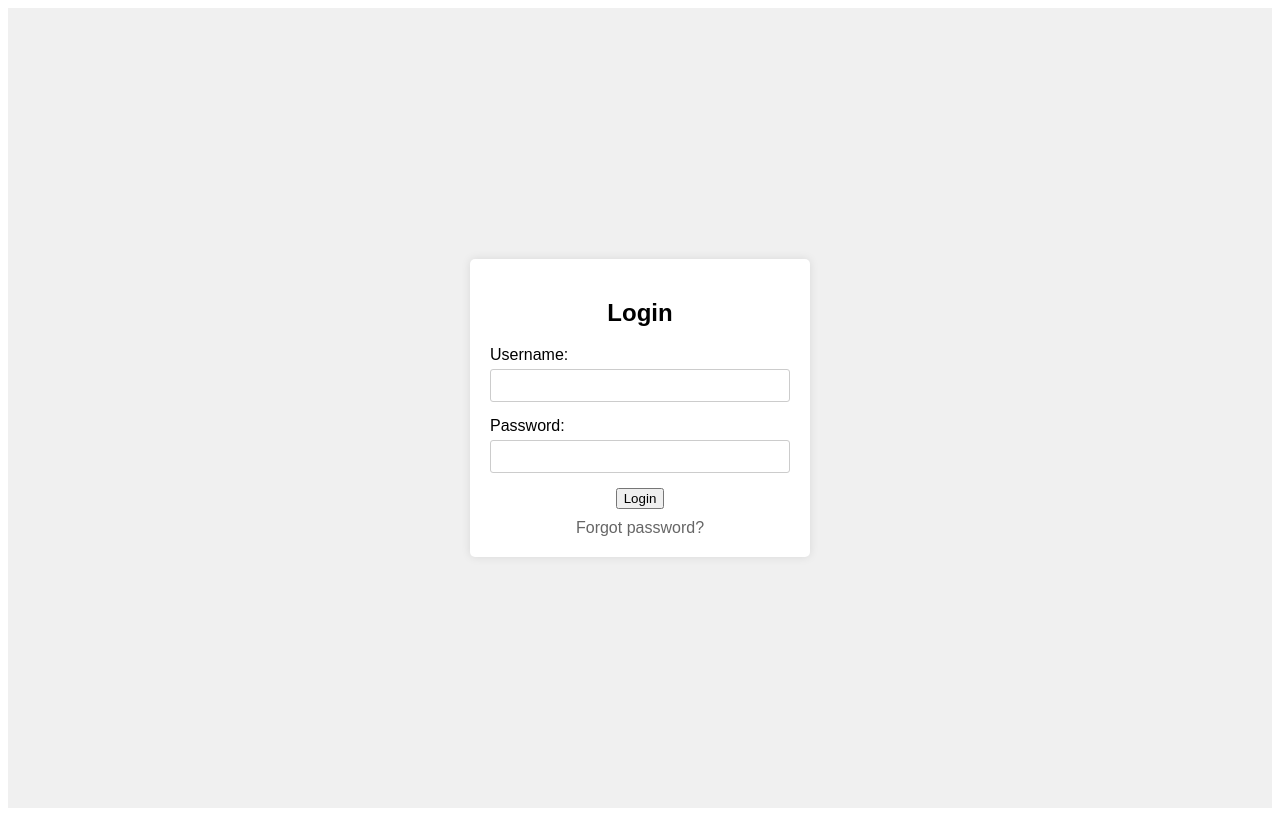
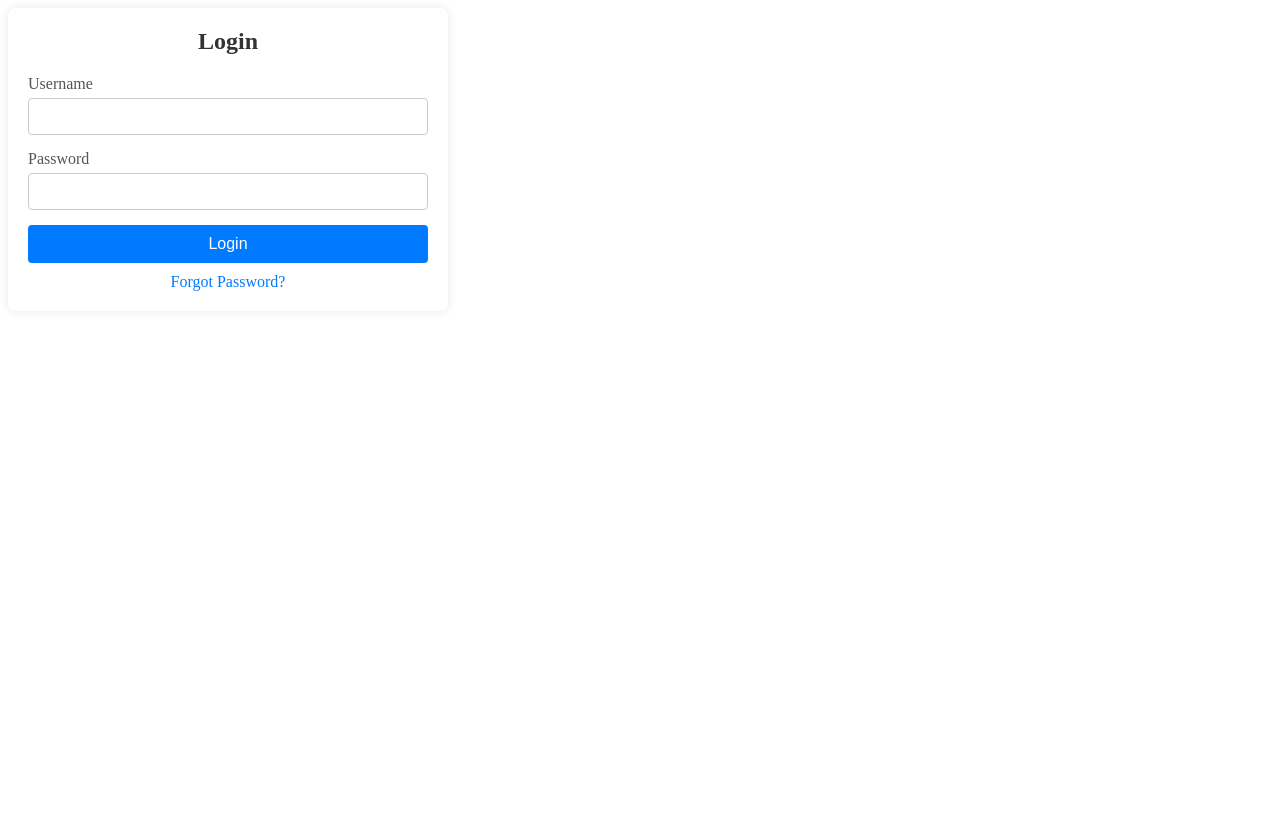
Before and after one commit to Santhan9/ATLEstore, an Angular app: page / in a window 1280 px wide. Built offline with nearby package versions, Linux system fonts and the light colour scheme.

Commit message:
featureloginpage

```diff
--- a/src/app/app.component.html
+++ b/src/app/app.component.html
@@ -1 +1 @@
-<app-featurelogin></app-featurelogin>
+<app-featureloginpage></app-featureloginpage>
--- a/src/app/app.module.ts
+++ b/src/app/app.module.ts
@@ -2,11 +2,11 @@
 import { NgModule } from '@angular/core';
 import { BrowserModule } from '@angular/platform-browser';
 import { AppComponent } from './app.component';
-import { FeatureloginComponent } from './featureloginpage/featureloginpage.component';
+import { FeatureloginpageComponent } from './featureloginpage/featureloginpage.component';
 @NgModule({
   declarations:[
     AppComponent,
-    FeatureloginComponent,
+    FeatureloginpageComponent,
   ],
   imports: [
     BrowserModule,
--- a/src/app/featureloginpage/featureloginpage.component.css
+++ b/src/app/featureloginpage/featureloginpage.component.css
@@ -1,49 +1,64 @@
 body {
     font-family: Arial, sans-serif;
     background-color: #f0f0f0;
-    display: flex;
+    margin: 0;
+    display: center;
     justify-content: center;
     align-items: center;
     height: 100vh;
-    margin: 0;
 }
 .login-container {
-    background-color: #fff;
+    background-color: #ffffff;
     padding: 20px;
-    border-radius: 5px;
-    box-shadow: 0 0 10px rgba(0,0,0,0.1);
-    width: 300px;
+    border-radius: 8px;
+    box-shadow: 0 0 10px rgba(0, 0, 0, 0.1);
+    width: 100%;
+    max-width: 400px;
+}
+.login-container h2 {
+    margin-top: 0;
     text-align: center;
+    color: #333;
 }
 .form-group {
     margin-bottom: 15px;
-    text-align: left;
 }
 .form-group label {
     display: block;
     margin-bottom: 5px;
+    color: #555;
 }
 .form-group input {
     width: 100%;
-    padding: 8px;
+    padding: 10px;
     border: 1px solid #ccc;
-    border-radius: 3px;
+    border-radius: 4px;
     box-sizing: border-box;
 }
-.form-group button {
+.form-group input:focus {
+    border-color: #007bff;
+    outline: none;
+}
+.btn {
+    background-color: #007bff;
+    color: #ffffff;
+    border: none;
+    padding: 10px;
+    border-radius: 4px;
+    cursor: pointer;
     width: 100%;
-    padding: 10px;
-    background-color: #4CAF50;
-    color: white;
-    border: none;
-    border-radius: 3px;
-    cursor: pointer;
+    font-size: 16px;
+    box-sizing: border-box;
+}
+.btn:hover {
+    background-color: #0056b3;
 }
 .forgot-password {
+    text-align: center;
     margin-top: 10px;
 }
 .forgot-password a {
-    color: #666;
+    color: #007bff;
     text-decoration: none;
 }
 .forgot-password a:hover {
--- a/src/app/featureloginpage/featureloginpage.component.html
+++ b/src/app/featureloginpage/featureloginpage.component.html
@@ -1,20 +1,17 @@
-
-<body>
 <div class="login-container">
     <h2>Login</h2>
-        <form action="login.php" method="POST">
+    <form action="/submit-login" method="post">
         <div class="form-group">
-                <label for="username">Username:</label>
+            <label for="username">Username</label>
             <input type="text" id="username" name="username" required>
         </div>
         <div class="form-group">
-                <label for="password">Password:</label>
+            <label for="password">Password</label>
             <input type="password" id="password" name="password" required>
         </div>
-            <button type="submit">Login</button>
+        <button type="submit" class="btn">Login</button>
+        <div class="forgot-password">
+            <a href="/forgot-password">Forgot Password?</a>
+        </div>
     </form>
-        <div class="forgot-password">
-            <a href="forgot_password.html">Forgot password?</a>
 </div>
-    </div>
-</body>
--- a/src/app/featureloginpage/featureloginpage.component.ts
+++ b/src/app/featureloginpage/featureloginpage.component.ts
@@ -1,12 +1,11 @@
 import { Component, OnInit } from '@angular/core';
 
 @Component({
-
-  selector: 'app-featurelogin',
+  selector: 'app-featureloginpage',
   templateUrl: './featureloginpage.component.html',
   styleUrls: ['./featureloginpage.component.css']
 })
-export class FeatureloginComponent implements OnInit {
+export class FeatureloginpageComponent implements OnInit {
 
   constructor() { }
 
--- a/src/index.html
+++ b/src/index.html
@@ -2,7 +2,7 @@
 <html lang="en">
 <head>
   <meta charset="utf-8">
-  <title>ATLE Store</title>
+  <title>loginpage</title>
   <base href="/">
   <meta name="viewport" content="width=device-width, initial-scale=1">
   <link rel="icon" type="image/x-icon" href="favicon.ico">
```
Also changed, not shown: 1 other file (tests, documents, lock files or other folders). Lines whose indentation alone changed are shown as unchanged.
